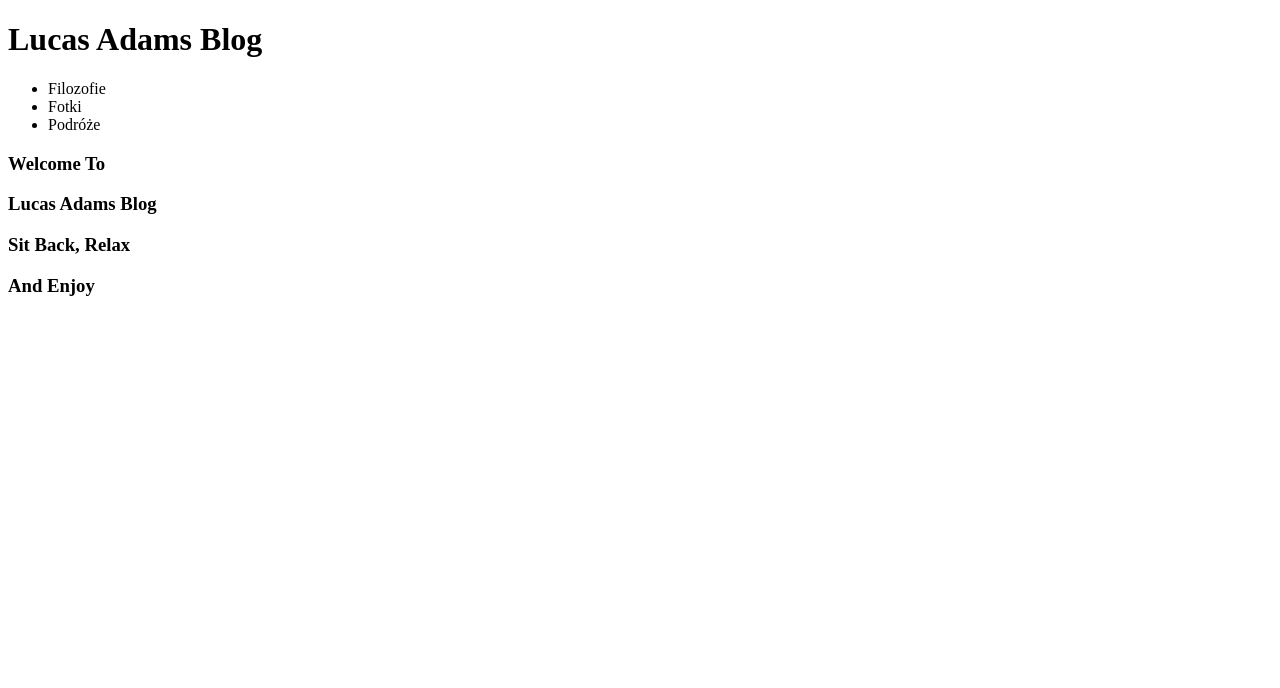
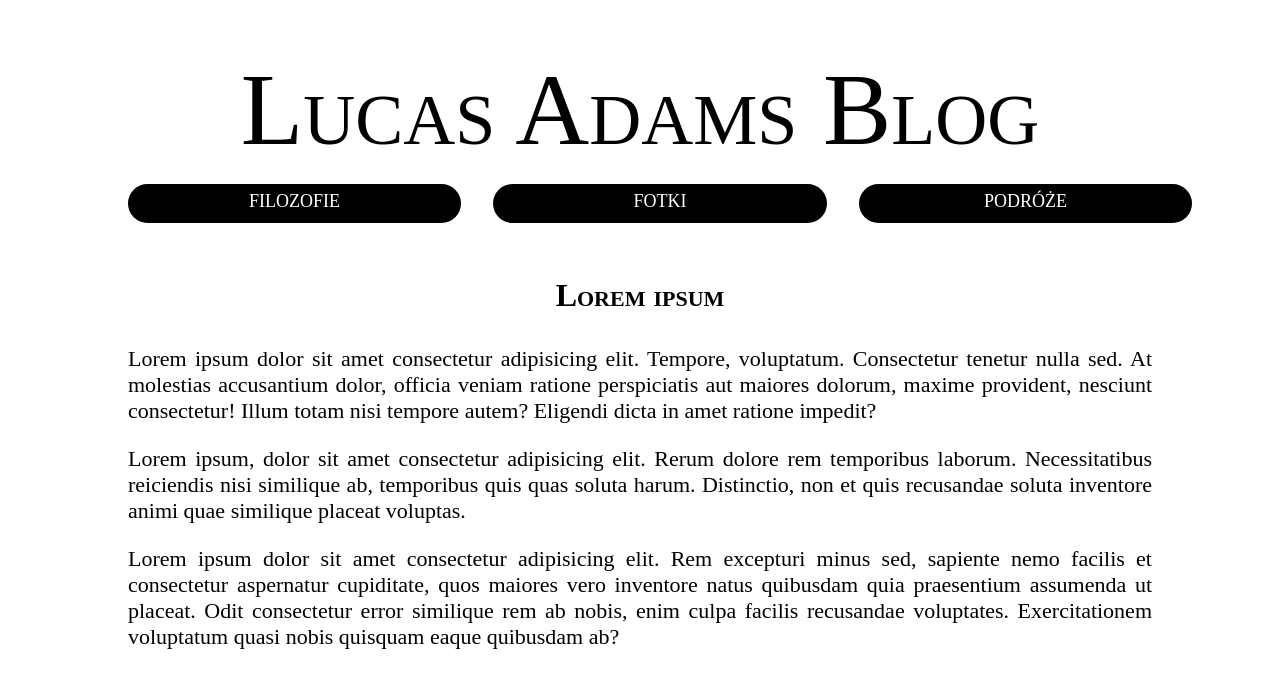
Before and after one commit to lucasadamski/lucasadamsblog, a plain HTML site: page index.html in a window 1280 px wide. Drawn offline with Linux system fonts and the light colour scheme.

Commit message:
Nice looking layout

```diff
--- /dev/null
+++ b/css/style.css
@@ -0,0 +1,66 @@
+body {
+    font-family: 'Bookman Old Style';
+    min-width: 400px;
+    max-width: 1500px;
+    margin: auto;
+    height: 1rem;
+}
+
+h3 {
+    text-align: center;
+    font-size: max(2.5vw, 20px);
+    margin-top: 0px;
+    font-variant-caps: small-caps;
+}
+
+header {
+    min-width: 400px;
+}
+
+header h1 {
+    font-family: 'Perpetua';
+    font-variant-caps: small-caps;
+    font-weight: 500;
+    font-size: 8vw;
+    text-align: center;
+    margin: 0px;
+    margin-top: 4vw;
+    margin-bottom: 1vw;
+}
+
+nav ul {
+    display: inline;
+    list-style: none;
+    display: flex;
+    justify-content: center;
+    margin-left: 5vw;
+    margin-right: 5vw;
+}
+
+nav ul li {
+    background-color: black;
+    float: left;
+    text-align: center;
+    width: 30%;
+    margin-left: 1rem;
+    margin-right: 1rem;
+    margin-bottom: 3vw;
+    border-radius: 25px;
+    height: 3vw;
+}
+
+nav ul li a {
+    color: white;
+    font-size: 2vw;
+    font-weight: 500;
+    font-variant-caps: all-small-caps;
+    vertical-align: center;
+}
+
+article p {
+    text-align: justify;
+    font-size: max(1.5vw, 22px);
+
+    margin-left: 10%;
+    margin-right: 10%;
+}
--- a/index.html
+++ b/index.html
@@ -4,21 +4,52 @@
     <meta charset="UTF-8">
     <meta name="viewport" content="width=device-width, initial-scale=1.0">
     <title>Lucas Adams Blog: Filozofie, Fotki, Podróże</title>
+
+    <link rel="stylesheet" href="css/style.css">
 </head>
 <body>
     <header>
         <h1>Lucas Adams Blog</h1>
-        <ul>
-            <li>Filozofie</li>
-            <li>Fotki</li>
-            <li>Podróże</li>
-        </ul>
     </header>
     <main>
-        <h3>Welcome To</h3>
-        <h3>Lucas Adams Blog</h3>
-        <h3>Sit Back, Relax</h3>
-        <h3>And Enjoy</h3>
+        <nav>
+            <ul>
+                <li><a>Filozofie</a></li>
+                <li><a>Fotki</a></li>
+                <li><a>Podróże</a></li>
+            </ul>
+        </nav>
+
+        <article>
+            <h3>Lorem ipsum</h3>
+            <p>
+                Lorem ipsum dolor sit amet consectetur adipisicing elit.
+                Tempore, voluptatum. Consectetur tenetur nulla sed. At
+                molestias accusantium dolor, officia veniam ratione
+                perspiciatis aut maiores dolorum, maxime provident,
+                nesciunt consectetur! Illum totam nisi tempore autem?
+                Eligendi dicta in amet ratione impedit?
+            </p>
+            <p>
+                Lorem ipsum, dolor sit amet consectetur adipisicing elit.
+                Rerum dolore rem temporibus laborum. Necessitatibus reiciendis
+                nisi similique ab, temporibus quis quas soluta harum. Distinctio,
+                 non et quis recusandae soluta inventore animi quae similique
+                 placeat voluptas.
+            </p>
+            <p>
+                Lorem ipsum dolor sit amet consectetur adipisicing elit.
+                Rem excepturi minus sed, sapiente nemo facilis et consectetur
+                aspernatur cupiditate, quos maiores vero inventore natus
+                quibusdam quia praesentium assumenda ut placeat. Odit consectetur
+                error similique rem ab nobis, enim culpa facilis recusandae
+                voluptates. Exercitationem voluptatum quasi nobis quisquam eaque
+                quibusdam ab?
+            </p>
+
+
+        </article>
+
     </main>
     <footer>
 
```
